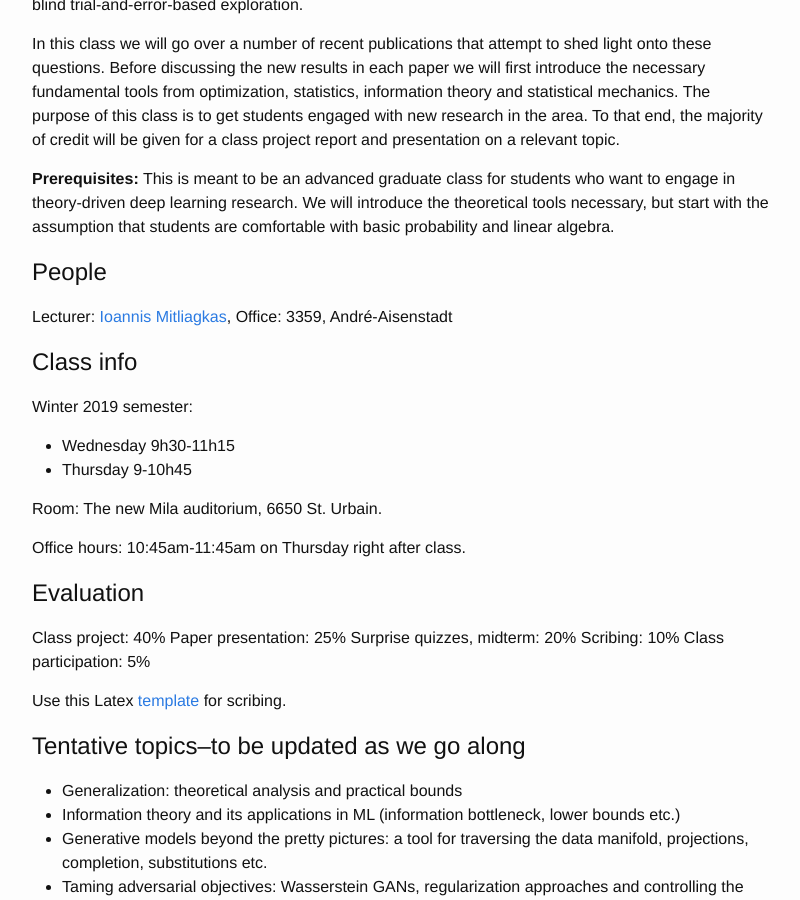
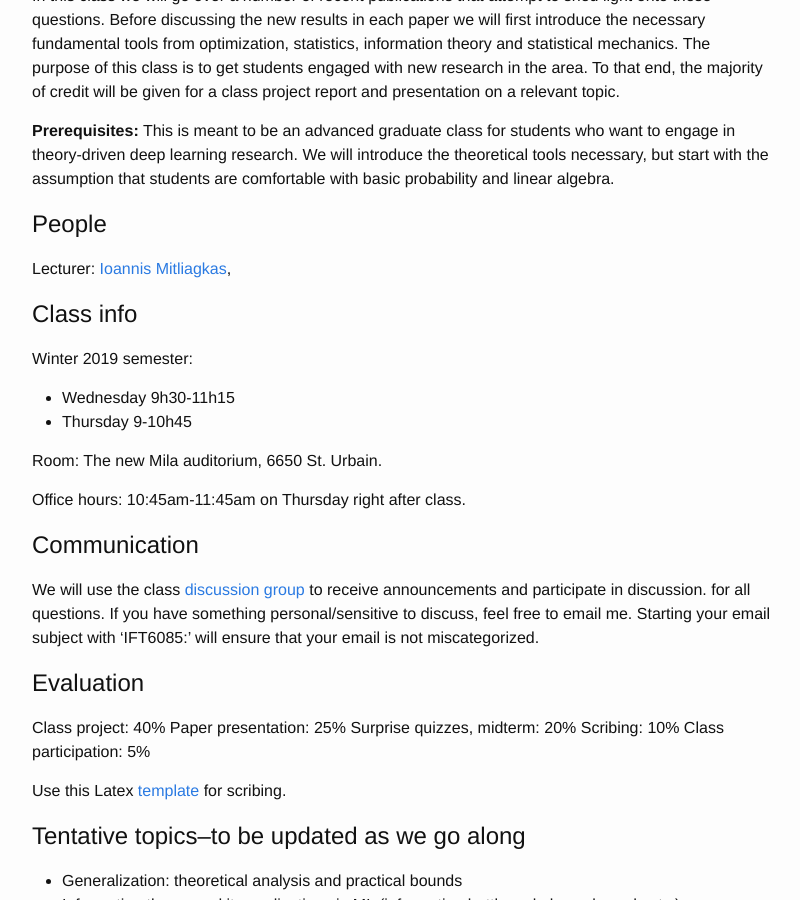
Before and after one commit to mitliagkas/mitliagkas.github.io, a Jekyll site: the page built from dl-theory-class-2019.md, in a window 1280 px wide and 900 px high, scrolled down 594 px. Shown: the whole window, without its empty margins (238-1038 px from the left). Built offline with Jekyll 4.4.1, drawn with Linux system fonts in a browser that asks for light colours; some of the changed text lies outside the part shown.

Commit message:
2019 class details

```diff
--- a/dl-theory-class-2019.md
+++ b/dl-theory-class-2019.md
@@ -30,7 +30,6 @@ People
 ------
 
 Lecturer: [Ioannis Mitliagkas](https://mitliagkas.github.io),
-	Office: 3359, André-Aisenstadt
 
 Class info
 ----------
@@ -41,6 +40,13 @@ Winter 2019 semester:
 Room: The new Mila auditorium, 6650 St. Urbain.
 
 Office hours: 10:45am-11:45am on Thursday right after class.
+
+Communication
+-------------
+We will use the class [discussion group](https://groups.google.com/forum/#!forum/ift6085-hiver-2019-theoretical-principles-for-deep-learning) to receive announcements and participate in discussion.
+for all questions.
+If you have something personal/sensitive to discuss, feel free to email me.
+Starting your email subject with 'IFT6085:' will ensure that your email is not miscategorized.
 
 
 Evaluation
```
Also changed, not shown: other parts of dl-theory-class-2019.md (+1 -1 lines).
